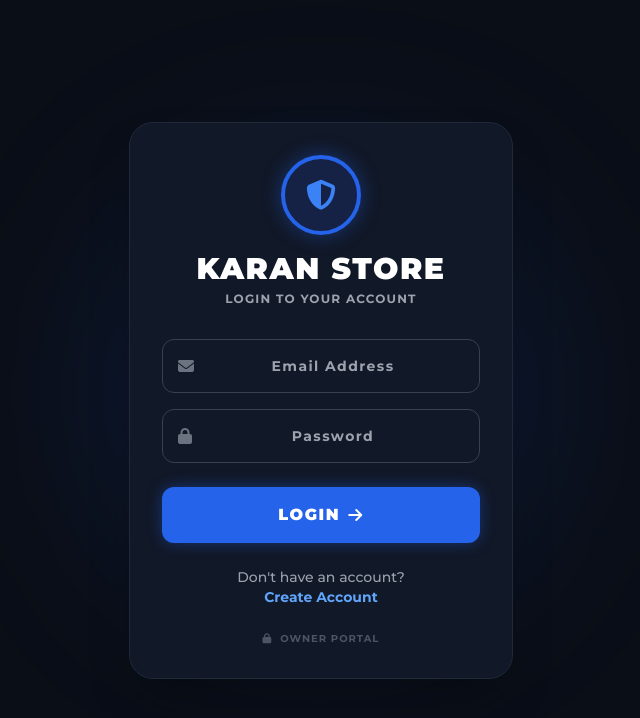
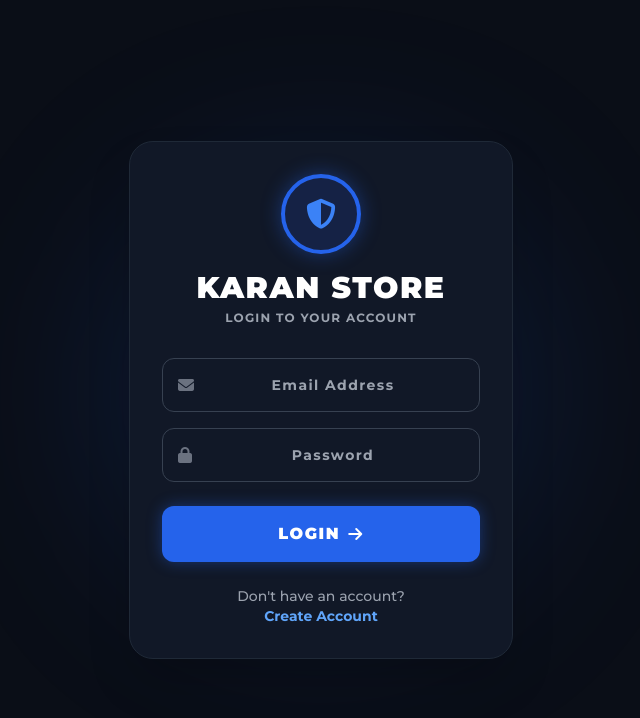
Before and after one commit to KARAMbhaiyaaaa425/yooooooo, a Flask app: page / in a window 1280 px wide. Shown: the top 718 px of the page, without its empty margins (319-959 px from the left). Run offline with Flask 3, Linux system fonts and the light colour scheme; data that the repository does not hold is empty; some libraries are stand-ins or nearby versions.

Commit message:
Add files via upload

```diff
--- a/templates/login.html
+++ b/templates/login.html
@@ -42,12 +42,7 @@
         {% endif %}
 
         <h1 class="text-3xl font-black mb-1 text-white uppercase tracking-wider">{{ global_settings.app_name | default('Karan Store') }}</h1>
-
-        {% if is_admin %}
-            <p class="text-gray-400 mb-8 text-xs font-bold tracking-widest uppercase">Admin Portal</p>
-        {% else %}
         <p class="text-gray-400 mb-8 text-xs font-bold tracking-widest uppercase">Login to your account</p>
-        {% endif %}
 
         {% if error %}
         <div class="bg-red-500/20 border border-red-500/50 text-red-400 p-3 rounded-xl mb-6 text-xs font-bold flex items-center justify-center gap-2">
@@ -56,15 +51,6 @@
         {% endif %}
 
         <form method="POST">
-            {% if is_admin %}
-                <div class="space-y-4 mb-6">
-                    <input type="text" name="username" placeholder="Admin Username" required class="w-full bg-gray-900 border border-gray-700 text-white px-4 py-4 rounded-xl focus:outline-none focus:border-red-500 text-center font-bold uppercase tracking-widest text-sm transition">
-                    <input type="password" name="password" placeholder="Admin Password" required class="w-full bg-gray-900 border border-gray-700 text-white px-4 py-4 rounded-xl focus:outline-none focus:border-red-500 text-center font-bold tracking-widest text-sm transition">
-                </div>
-                <button type="submit" class="w-full bg-red-600 hover:bg-red-500 text-white font-black py-4 rounded-xl transition shadow-[0_0_15px_rgba(220,38,38,0.4)] tracking-widest uppercase">LOGIN TO ADMIN</button>
-                <a href="/" class="mt-6 block text-xs text-gray-500 font-bold hover:text-white uppercase tracking-widest">Back to Store</a>
-
-            {% else %}
             <div class="space-y-4 mb-6 relative">
                 <div class="relative">
                     <div class="absolute inset-y-0 left-0 pl-4 flex items-center pointer-events-none text-gray-500">
@@ -88,9 +74,6 @@
             <p class="mt-6 text-sm text-gray-400 font-medium">Don't have an account? <br>
                 <a href="/register" class="text-blue-400 font-bold hover:text-blue-300">Create Account</a>
             </p>
-
-                <a href="/admin" class="mt-6 block text-[10px] text-gray-600 font-bold hover:text-red-400 uppercase tracking-widest transition"><i class="fa-solid fa-lock mr-1"></i> Owner Portal</a>
-            {% endif %}
         </form>
     </div>
 </body>
```
Lines whose indentation alone changed are shown as unchanged.
